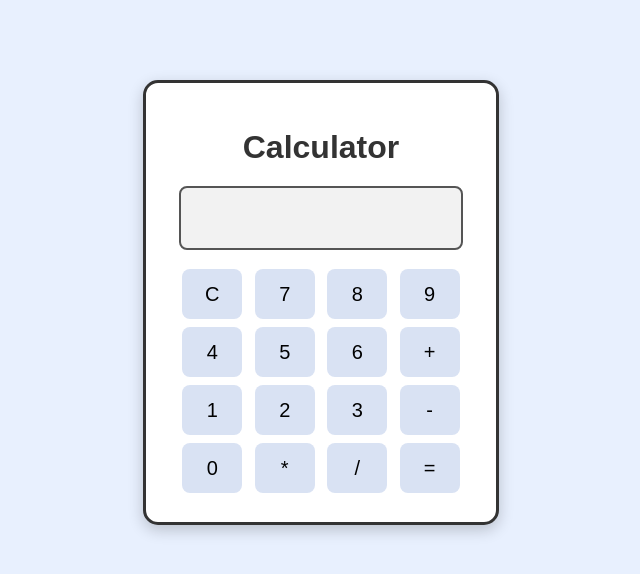
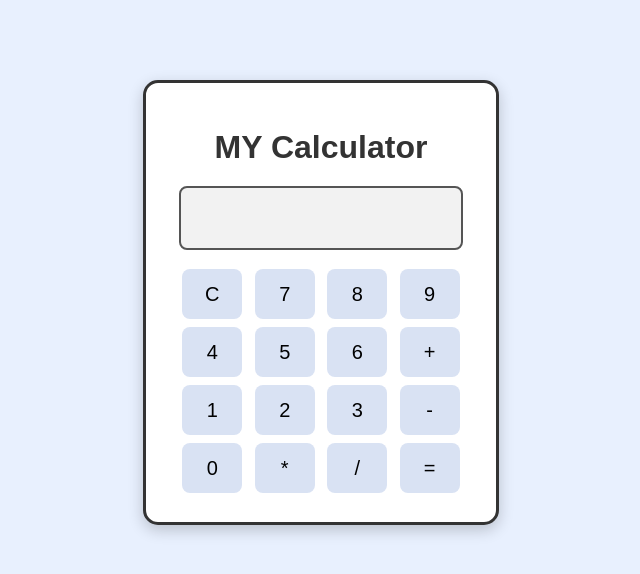
Before and after one commit to risanacheerangan/Calculator, a plain HTML site: page Index.html in a window 1280 px wide. Shown: the whole page, without its empty margins (319-959 px from the left). Drawn offline with Linux system fonts and the light colour scheme.

Commit message:
new commit

```diff
--- a/Index.html
+++ b/Index.html
@@ -63,13 +63,13 @@
 
     <div class="calculator">
 
-        <h1>Calculator</h1>
+        <h1>MY Calculator</h1>
 
         <input type="text" id="display" readonly>
 
         <br>
 
-        <button onclick="clearDisplay()">C</button>
+        <button  onclick="clearDisplay()">C</button>
         <button onclick="press('7')">7</button>
         <button onclick="press('8')">8</button>
         <button onclick="press('9')">9</button>
```
